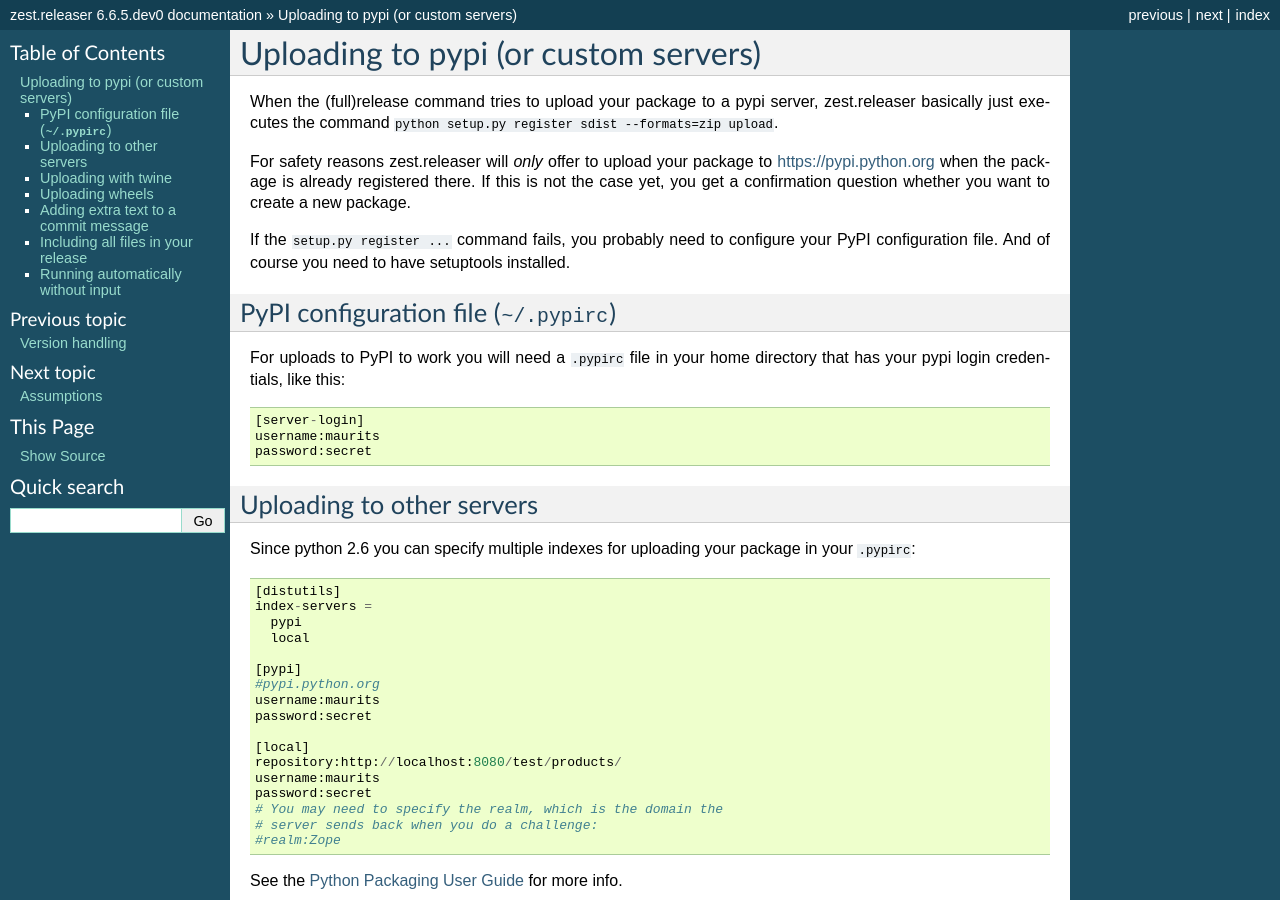
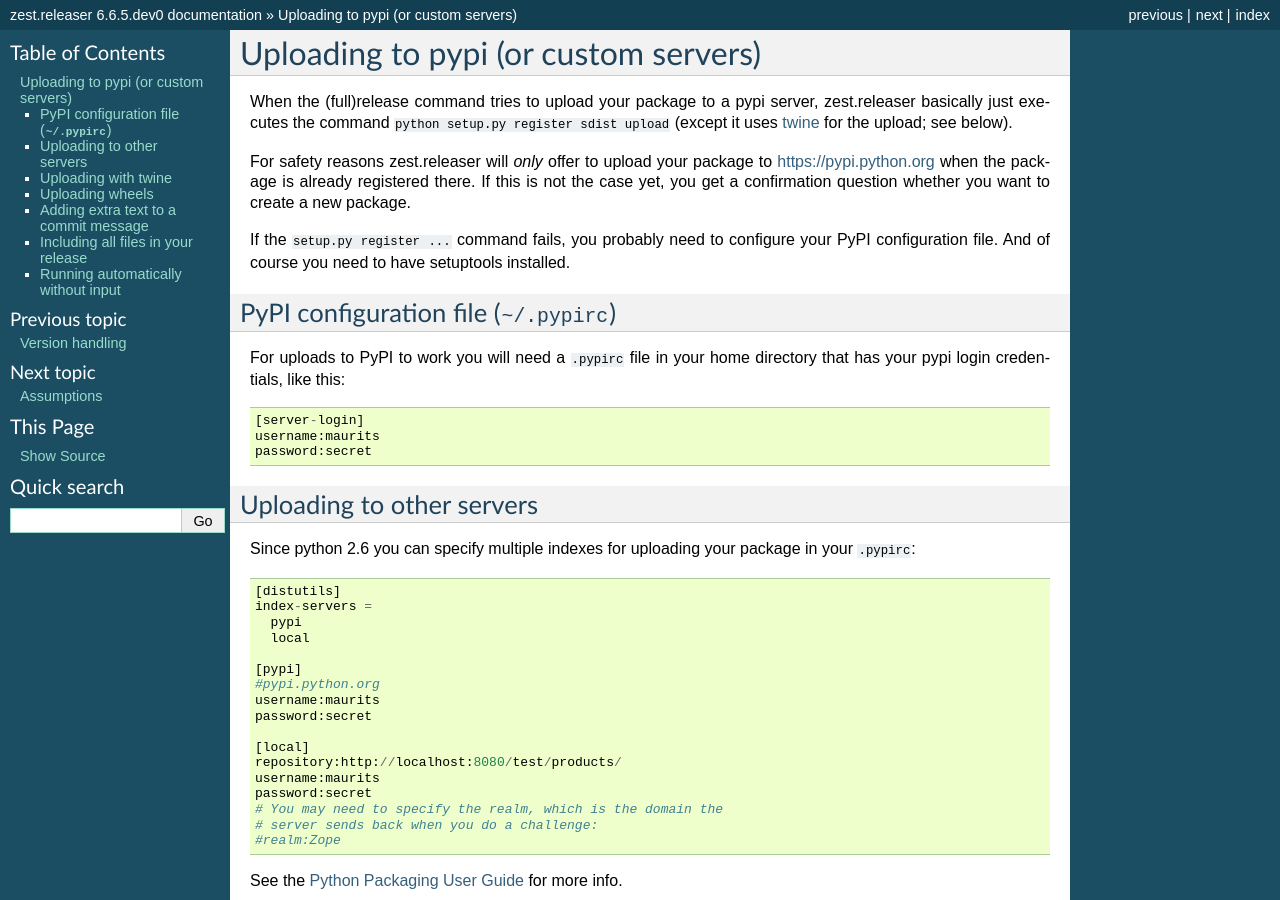
Before and after one commit to zestsoftware/zest.releaser, a Sphinx documentation site: the page built from doc/source/uploading.rst, in a window 1280 px wide and 900 px high. Built offline with Sphinx 7.4.7, drawn with Linux system fonts in a browser that asks for light colours.

Commit message:
Less misleading description of what it does
- zest.releaser hasn't been using `--formats=zip` since 2015, see #215.

- zest.release isn't *actually* using `setup.py upload` for the upload either, so mention `twine` briefly.

```diff
--- a/doc/source/uploading.rst
+++ b/doc/source/uploading.rst
@@ -3,7 +3,7 @@
 
 When the (full)release command tries to upload your package to a pypi server,
 zest.releaser basically just executes the command ``python setup.py register
-sdist --formats=zip upload``.
+sdist upload`` (except it uses twine_ for the upload; see below).
 
 For safety reasons zest.releaser will *only* offer to upload your package to
 https://pypi.python.org when the package is already registered there.  If this
```
